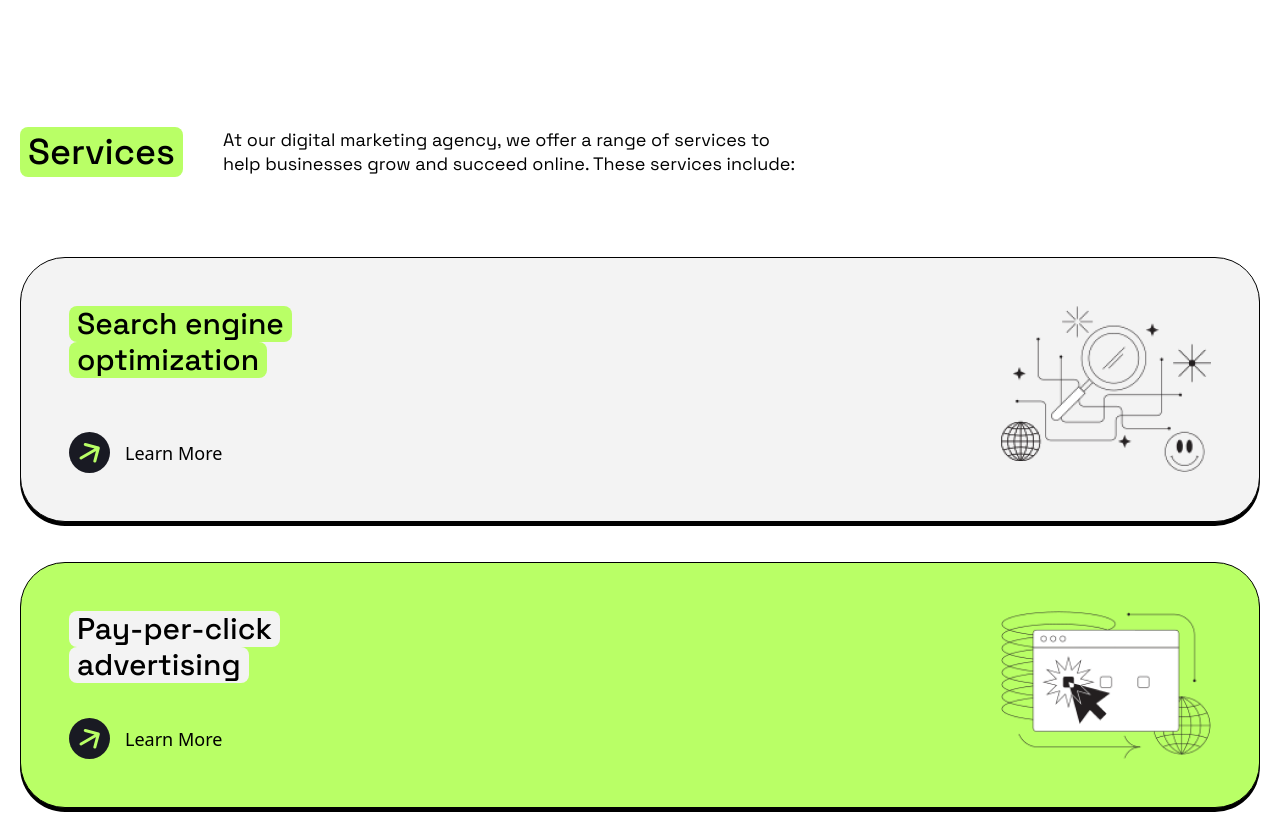
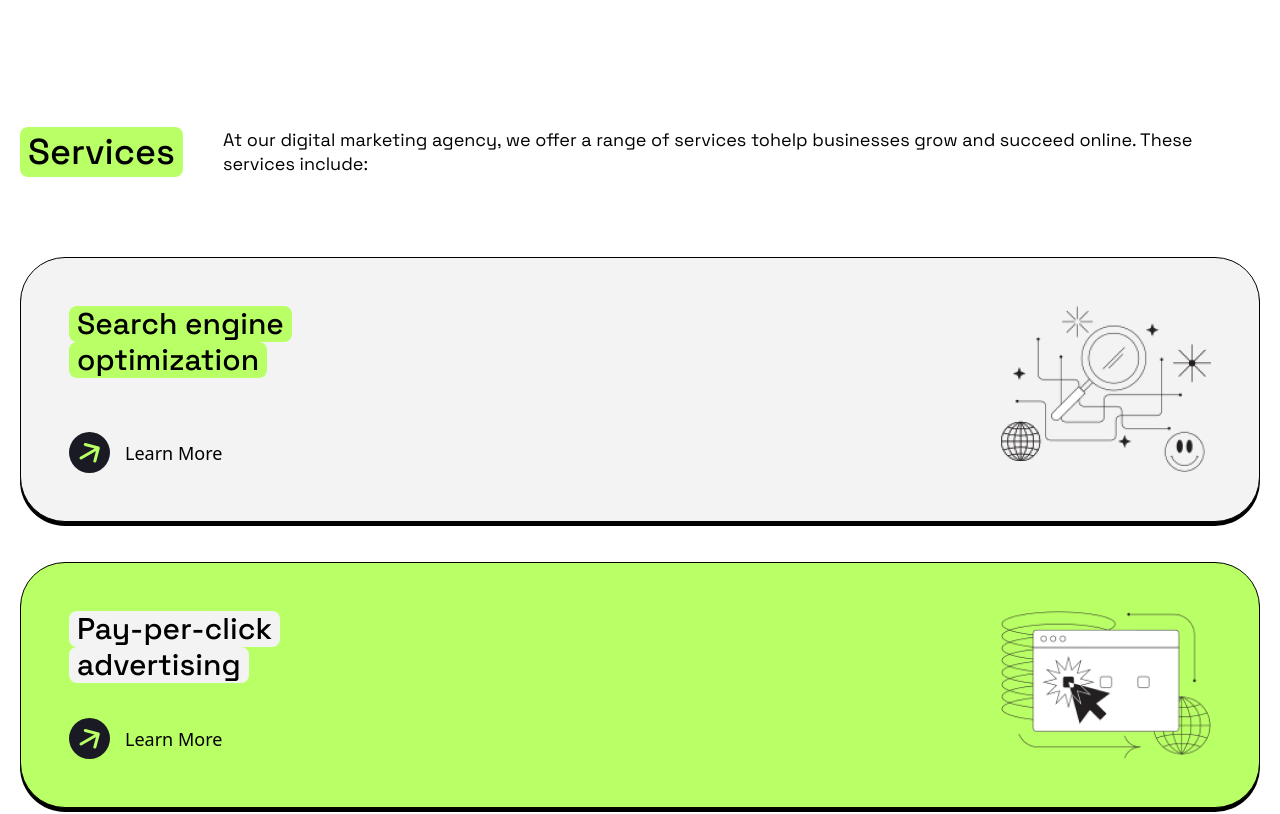
Before and after one commit to ssstpnv/positivus, a React (Vite) app: page / in a window 1280 px wide. Shown: the part 840-1654 px from the top of the page. Built offline with nearby package versions, Linux system fonts and the light colour scheme.

Commit message:
Refactor SectionTitle to be more universal

```diff
--- a/src/components/CaseStudies.tsx
+++ b/src/components/CaseStudies.tsx
@@ -11,11 +11,13 @@ const mockStudies = [
 function CaseStudies() {
   return (
     <div className="mt-[140px]">
-      <SectionTitle
-        title="Case Studies"
-        description="Explore Real-Life Examples of Our Proven Digital Marketing
-        Success through Our Case Studies"
-      />
+      <SectionTitle title="Case Studies">
+        <p>
+          Explore Real-Life Examples of Our Proven Digital Marketing
+          <br className="mobile:hidden desktop:inline"/>
+          Success through Our Case Studies
+        </p>
+      </SectionTitle>
       <div className="rounded-[45px] mt-[80px] bg-p-black py-[70px] flex flex-col tablet:flex-row justify-between">
         {mockStudies.map(({ id, description, url}) => (
           <div key={id} className="relative text-left px-[60px] [&:not(:last-child)]:after:border-l-[1px] [&:not(:last-child)]:after:border-white [&:not(:last-child)]:after:absolute [&:not(:last-child)]:after:top-0 [&:not(:last-child)]:after:bottom-0 [&:not(:last-child)]:after:right-0">
--- a/src/components/ServiceCard.tsx
+++ b/src/components/ServiceCard.tsx
@@ -22,9 +22,9 @@ const colorSchemeOptions = {
     linkVariant: 'grey',
   },
 };
-type CardVariants = keyof typeof colorSchemeOptions;
+export type CardVariants = keyof typeof colorSchemeOptions;
 type ServiceCardProps = {
-  labels: string;
+  labels: string[];
   link: string;
   img: string;
   variant: CardVariants;
@@ -45,7 +45,7 @@ function ServiceCard({ labels, link, img, variant = 'grey' }: ServiceCardProps)
         </div>
         <div className="flex gap-[15px] items-center">
           <img src={icon} alt="arrow" />
-          <Link href={link} label="Learn More" variant={linkVariant} />
+          <Link href={link} label="Learn More" variant={linkVariant as CardVariants} />
         </div>
       </div>
       <img src={img} alt={`${labels[0]} illustration`} />
--- a/src/components/Services.tsx
+++ b/src/components/Services.tsx
@@ -1,5 +1,5 @@
 import SectionTitle from "./shared/SectionTitle.tsx";
-import ServiceCard from './ServiceCard.tsx';
+import ServiceCard, { CardVariants } from './ServiceCard.tsx';
 import illustration0 from '../assets/images/illustrations/tokyo-magnifier-web-search-with-elements.png';
 import illustration1 from '../assets/images/illustrations/tokyo-selecting-a-value-in-the-browser-window 1.png';
 import illustration2 from '../assets/images/illustrations/tokyo-browser-window-with-emoticon-likes-and-stars-around 2.png';
@@ -19,14 +19,18 @@ const services = [
 function Services() {
   return (
     <div className="mt-[140px]">
-      <SectionTitle title="Services" description="At our digital marketing agency, we offer a range of services to
-      help businesses grow and succeed online. These services include:"
-      />
+      <SectionTitle title="Services">
+        <p>
+          At our digital marketing agency, we offer a range of services to
+          <br className="mobile:hidden desktop:inline"/>
+          help businesses grow and succeed online. These services include:
+        </p>
+      </SectionTitle>
       <div className="grid grid-cols-1 gap-10 desktop:grid-cols-2 mt-20">
         {services.map(({ id, labels, img, link, colorVariant }) => (
           <ServiceCard
             key={id}
-            variant={colorVariant}
+            variant={colorVariant as CardVariants}
             labels={labels}
             img={img}
             link={link}
--- a/src/components/Team.tsx
+++ b/src/components/Team.tsx
@@ -6,11 +6,13 @@ import Button from "./shared/Button.tsx";
 function Team() {
   return (
     <div className="mt-[140px]">
-      <SectionTitle
-        title="Team"
-        description="Meet the skilled and experienced team behind our
-         successful digital marketing strategies"
-      />
+      <SectionTitle title="Team">
+        <p>
+          Meet the skilled and experienced team behind our
+          <br className="mobile:hidden desktop:inline"/>
+          successful digital marketing strategies
+        </p>
+      </SectionTitle>
       <div className="grid grid-cols-1 gap-5 desktop:gap-10 tabletLarge:grid-cols-2 desktop:grid-cols-3 mt-20">
         {mockTeamMembersData.map((teamMember) => (
           <TeamMemberCard
--- a/src/components/WorkingProcess.tsx
+++ b/src/components/WorkingProcess.tsx
@@ -18,11 +18,13 @@ function WorkingProcess() {
 
   return (
     <div className="mt-[140px]">
-      <SectionTitle
-        title="Our Working Process"
-        subTitle="Step-by-Step Guide to Achieving
-        Your Business Goals"
-      />
+      <SectionTitle title="Our Working Process">
+        <p>
+          Step-by-Step Guide to Achieving
+          <br className="mobile:hidden desktop:inline" />
+          Your Business Goals
+        </p>
+      </SectionTitle>
       <div className="mt-20 flex flex-col gap-7">
         {mockWorkingProcessSteps.map(({ id, name, description, }, index) => (
           <ExpandableRow key={id} number={getStepNumber(index)} title={name}>
--- a/src/components/shared/ExpandableRow.tsx
+++ b/src/components/shared/ExpandableRow.tsx
@@ -3,7 +3,7 @@ import plusIcon from "../../assets/images/icons/plus.svg";
 import minusIcon from "../../assets/images/icons/minus.svg";
 
 type ExpandableRowProps = {
-  number?: string;
+  number?: string | number;
   title: string;
   children: React.ReactNode;
 };
--- a/src/components/shared/SectionTitle.tsx
+++ b/src/components/shared/SectionTitle.tsx
@@ -1,19 +1,15 @@
 type SectionTitleProps = {
   title: string;
-  description?: string;
+  children?: React.ReactNode;
 };
 
-function SectionTitle({ title, description }: SectionTitleProps): JSX.Element {
+function SectionTitle({ title, children }: SectionTitleProps) {
   return (
-    <div className="flex gap-10 items-center">
+    <div className="flex gap-10 items-center text-left">
       <h2 className="highlight-green">
         {title}
       </h2>
-      {description && (
-        <p className="text-left whitespace-pre-line">
-          {description}
-        </p>
-      )}
+      {children}
     </div>
   );
 }
```
